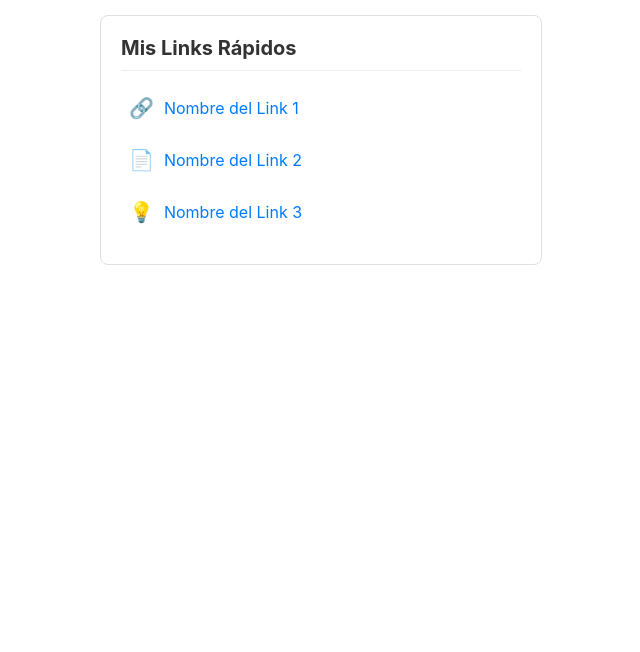
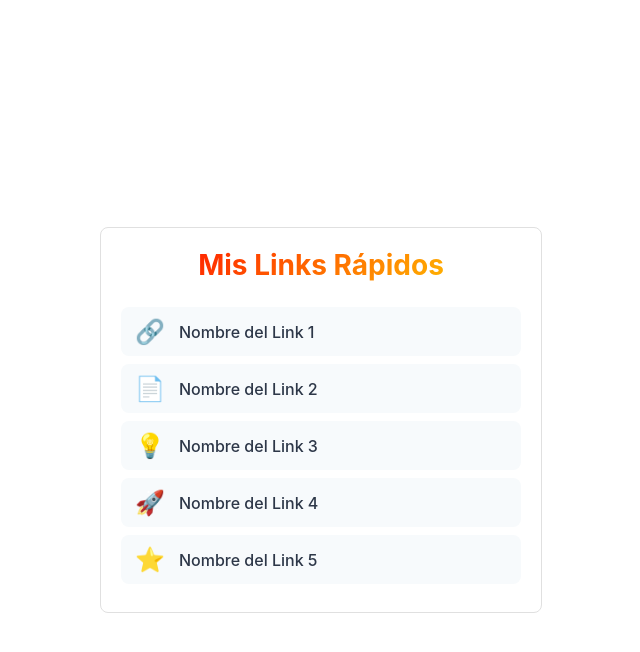
Before and after one commit to Elizabeth-az0/notion-widgets, a plain HTML site: page links-widget.html in a window 1280 px wide. Shown: the whole page, without its empty margins (319-959 px from the left). Drawn offline with Linux system fonts and the light colour scheme.

Commit message:
feat: Redesign links widget with Chinese-inspired theme

```diff
--- a/links-widget.html
+++ b/links-widget.html
@@ -1,13 +1,13 @@
-<!-- Declaración del tipo de documento HTML5 -->
+<!-- Declaración del tipo de documento HTML5 para asegurar compatibilidad moderna -->
 <!DOCTYPE html>
 
-<!-- Elemento raíz del documento HTML con idioma establecido en español -->
+<!-- Elemento raíz HTML con idioma establecido en español para accesibilidad -->
 <html lang="es">
 
-<!-- Sección head que contiene metadatos y estilos -->
+<!-- Sección head que contiene metadatos y estilos CSS -->
 <head>
 
-  <!-- Codificación de caracteres UTF-8 para soporte de caracteres especiales -->
+  <!-- Codificación de caracteres UTF-8 para soporte de caracteres especiales y emojis -->
   <meta charset="UTF-8">
 
   <!-- Configuración del viewport para diseño responsivo en dispositivos móviles -->
@@ -19,118 +19,200 @@
   <!-- Estilos CSS embebidos para el diseño del widget -->
   <style>
 
-    /* Estilos para el elemento html: fondo blanco para asegurar cobertura completa */
+    /* Elimina el fondo predeterminado del html para que se integre con el fondo del contenedor embebido (como Notion) */
     html {
-      background-color: #ffffff;
+      background: none;
     }
 
-    /* Estilos para el cuerpo de la página: fuente, fondo y márgenes */
+    /* Estilos para el cuerpo: fuente del sistema, sin márgenes, padding para espacio, flexbox para centrar el widget vertical y horizontalmente */
     body {
-      font-family: -apple-system, BlinkMacSystemFont, "Segoe UI", Helvetica, "Apple Color Emoji", Arial, sans-serif, "Segoe UI Emoji", "Segoe UI Symbol";
-      background-color: #ffffff; /* Fondo blanco puro */
+      font-family: -apple-system, BlinkMacSystemFont, "Segoe UI", Helvetica, Arial, sans-serif;
       margin: 0;
-      padding: 15px;
+      padding: 20px;
+      display: flex;
+      align-items: center;
+      justify-content: center;
+      min-height: 100vh;
     }
 
-    /* Contenedor principal del widget: borde, fondo blanco puro y sin sombras */
+    /* Contenedor principal del widget: fondo blanco (#ffffff) para contraste, borde gris claro (#e0e0e0) para definición sutil, esquinas redondeadas, padding interno, ancho máximo responsivo */
     .widget-container {
-      border: 1px solid #e0e0e0;
+      background: #ffffff; /* Blanco puro para el fondo del contenedor */
+      border: 1px solid #e0e0e0; /* Gris claro para un borde discreto */
       border-radius: 8px;
       padding: 20px;
-      background-color: #ffffff;
       max-width: 400px;
-      margin: auto;
+      width: 100%;
+      box-shadow: none;
     }
 
-    /* Estilos para el encabezado h2: tamaño, color y borde inferior */
+    /* Estilos para el título: tamaño grande, negrita, texto con gradiente rojo-dorado (#ff0000 a #ffd700) para estilo chino, centrado */
     h2 {
-      font-size: 20px;
-      color: #333;
-      margin-top: 0;
-      border-bottom: 1px solid #eee;
-      padding-bottom: 10px;
+      font-size: 28px;
+      font-weight: 700;
+      background: linear-gradient(135deg, #ff0000 0%, #ffd700 100%); /* Gradiente de rojo a dorado para el texto */
+      -webkit-background-clip: text;
+      -webkit-text-fill-color: transparent;
+      background-clip: text;
+      margin: 0 0 25px 0;
+      text-align: center;
     }
 
-    /* Estilos para la lista no ordenada: sin viñetas ni padding */
+    /* Lista no ordenada: sin viñetas, sin padding ni margen para lista limpia */
     ul {
       list-style-type: none;
       padding: 0;
       margin: 0;
     }
 
-    /* Estilos para cada elemento de la lista: margen inferior */
+    /* Elementos de lista: margen inferior pequeño para separación entre enlaces */
     li {
-      margin-bottom: 12px;
+      margin-bottom: 8px;
     }
 
-    /* Estilos para los enlaces: sin decoración, color azul, flexbox para icono y texto */
+    /* Enlaces: sin decoración de texto, color gris oscuro (#2d3748) para texto, flexbox para alinear icono y texto, padding reducido, fondo gris muy claro (#f7fafc), borde transparente para efecto hover, esquinas redondeadas */
     a {
       text-decoration: none;
-      color: #007bff; /* Color de enlace estándar y accesible */
+      color: #2d3748; /* Gris oscuro para el texto de los enlaces */
       font-size: 16px;
+      font-weight: 500;
       display: flex;
       align-items: center;
-      transition: background-color 0.2s ease;
-      padding: 8px;
-      border-radius: 4px;
+      padding: 8px 12px;
+      border-radius: 8px;
+      background: #f7fafc; /* Gris muy claro para el fondo de los enlaces */
+      border: 2px solid transparent;
+      transition: all 0.3s cubic-bezier(0.4, 0, 0.2, 1);
+      position: relative;
+      overflow: hidden;
     }
 
-    /* Efecto hover para los enlaces: cambio de fondo al pasar el mouse */
-    a:hover {
-      background-color: #f0f0f0;
+    /* Pseudo-elemento ::before para crear un fondo gradiente que aparece en hover */
+    a::before {
+      content: '';
+      position: absolute;
+      top: 0;
+      left: 0;
+      right: 0;
+      bottom: 0;
+      background: linear-gradient(135deg, #ff0000 0%, #ffd700 100%); /* Gradiente rojo-dorado para el fondo en hover */
+      opacity: 0;
+      transition: opacity 0.3s ease;
+      z-index: 0;
     }
 
-    /* Estilos para el icono (emoji): margen derecho y tamaño */
+    /* Muestra el gradiente en hover cambiando la opacidad */
+    a:hover::before {
+      opacity: 1;
+    }
+
+    /* Efectos en hover: desliza a la derecha, cambia borde a rojo (#ff0000), agrega sombra roja translúcida */
+    a:hover {
+      transform: translateX(8px);
+      border-color: #ff0000; /* Rojo para el borde en hover */
+      box-shadow: 0 8px 20px rgba(255, 0, 0, 0.4); /* Sombra roja con transparencia */
+    }
+
+    /* Asegura que icono y texto estén por encima del gradiente en hover */
+    a:hover .icon,
+    a:hover span {
+      position: relative;
+      z-index: 1;
+      color: #ffffff; /* Blanco para texto e icono sobre el gradiente */
+    }
+
+    /* Estado activo: efecto de presión sutil */
+    a:active {
+      transform: translateX(6px) scale(0.98);
+    }
+
+    /* Iconos: margen derecho, tamaño grande, transición para animación */
     .icon {
-      margin-right: 10px;
-      font-size: 20px;
+      margin-right: 14px;
+      font-size: 24px;
+      transition: transform 0.3s ease;
+      position: relative;
+      z-index: 1;
+    }
+
+    /* Animación del icono en hover: escala y rota ligeramente */
+    a:hover .icon {
+      transform: scale(1.2) rotate(5deg);
+    }
+
+    /* Span para el texto: posición relativa para z-index */
+    span {
+      position: relative;
+      z-index: 1;
+      transition: color 0.3s ease;
+    }
+
+    /* Media query para pantallas pequeñas: reduce padding del contenedor y tamaño del título */
+    @media (max-width: 480px) {
+      .widget-container {
+        padding: 25px;
+      }
+
+      h2 {
+        font-size: 24px;
+      }
     }
 
   </style>
 
 </head>
 
-<!-- Sección body con el contenido principal de la página -->
+<!-- Sección body con el contenido centrado -->
 <body>
 
-  <!-- Contenedor principal del widget de enlaces -->
+  <!-- Contenedor del widget centrado -->
   <div class="widget-container">
 
-    <!-- Título del widget -->
+    <!-- Título del widget con gradiente -->
     <h2>Mis Links Rápidos</h2>
 
-    <!-- Lista no ordenada que contiene los enlaces -->
+    <!-- Lista de enlaces -->
     <ul>
 
-      <!-- Instrucciones para personalizar los enlaces: reemplazar placeholders -->
-      <!-- INSTRUCCIONES: Reemplaza "#" con tu URL y "Nombre del Link" con el texto que quieras -->
-
-      <!-- Primer elemento de enlace -->
+      <!-- Primer enlace con icono de enlace -->
       <li>
-        <a href="#"> <!-- Pega tu URL aquí -->
-          <span class="icon">🔗</span> <!-- Emoji que representa el enlace, puedes cambiarlo -->
-          <span>Nombre del Link 1</span> <!-- Texto del enlace, escríbelo aquí -->
+        <a href="#">
+          <span class="icon">🔗</span>
+          <span>Nombre del Link 1</span>
         </a>
       </li>
 
-      <!-- Segundo elemento de enlace -->
+      <!-- Segundo enlace con icono de documento -->
       <li>
-        <a href="#"> <!-- Pega tu URL aquí -->
-          <span class="icon">📄</span> <!-- Emoji que representa el enlace, puedes cambiarlo -->
-          <span>Nombre del Link 2</span> <!-- Texto del enlace, escríbelo aquí -->
+        <a href="#">
+          <span class="icon">📄</span>
+          <span>Nombre del Link 2</span>
         </a>
       </li>
 
-      <!-- Tercer elemento de enlace -->
+      <!-- Tercer enlace con icono de bombilla -->
       <li>
-        <a href="#"> <!-- Pega tu URL aquí -->
-          <span class="icon">💡</span> <!-- Emoji que representa el enlace, puedes cambiarlo -->
-          <span>Nombre del Link 3</span> <!-- Texto del enlace, escríbelo aquí -->
+        <a href="#">
+          <span class="icon">💡</span>
+          <span>Nombre del Link 3</span>
         </a>
       </li>
 
-      <!-- Nota para agregar más enlaces copiando la estructura anterior -->
-      <!-- Agrega más links copiando y pegando la estructura de arriba -->
+      <!-- Cuarto enlace con icono de cohete -->
+      <li>
+        <a href="#">
+          <span class="icon">🚀</span>
+          <span>Nombre del Link 4</span>
+        </a>
+      </li>
+
+      <!-- Quinto enlace con icono de estrella -->
+      <li>
+        <a href="#">
+          <span class="icon">⭐</span>
+          <span>Nombre del Link 5</span>
+        </a>
+      </li>
 
     </ul>
 
```
